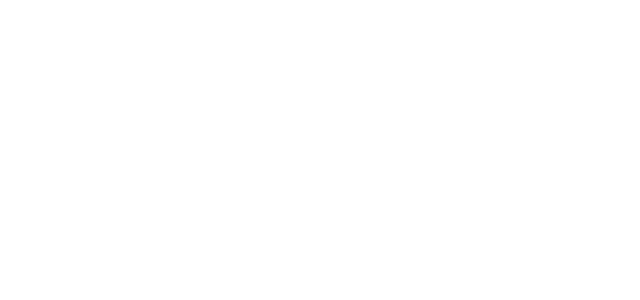
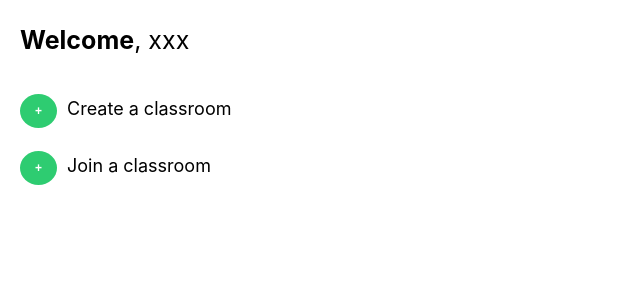
Before and after one commit to wenloong/UClassRoom, a React (Create React App) app in the folder frontend/: page / in a window 1280 px wide. Shown: the top 300 px of the page, without its empty margins (0-640 px from the left). Built offline with nearby package versions, Linux system fonts and the light colour scheme.

Commit message:
Added home page

```diff
--- a/frontend/src/App.js
+++ b/frontend/src/App.js
@@ -1,8 +1,10 @@
 import React from 'react';
+import Home from './component/home/Home';
 
 function App() {
   return (
     <div className="App">
+      <Home/>
     </div>
   );
 }
--- /dev/null
+++ b/frontend/src/component/home/Home.jsx
@@ -0,0 +1,25 @@
+import React, {Component} from 'react';
+
+import './../../stylesheets/Home.css';
+
+export default class Home extends Component {
+   render() {
+      return (
+         <React.Fragment>
+            <div className="home-wrapper">
+               <div className="welcome-greeting">
+                  <p><span className="bold">Welcome</span>, xxx</p>
+               </div>
+               <div className="create-classroom">
+                  <button>+</button>
+                  <p>Create a classroom</p>
+               </div>
+               <div className="join-classroom">
+                  <button>+</button>
+                  <p>Join a classroom</p>
+               </div>
+            </div>
+         </React.Fragment>
+      )
+   }
+}
--- /dev/null
+++ b/frontend/src/stylesheets/Home.css
@@ -0,0 +1,94 @@
+/* Smartphones (portrait and landscape) ----------- */
+@media only screen
+and (min-device-width : 320px) {
+   .bold {
+      font-weight: bold;
+   }
+
+   .home-wrapper {
+      margin: 0 20px;
+   }
+
+   .create-classroom button,
+   .create-classroom p,
+   .join-classroom button,
+   .join-classroom p {
+      display: inline-block;
+   }
+
+   .welcome-greeting {
+      font-size: 25px;
+   }
+
+   .create-classroom button,
+   .join-classroom button {
+      border-radius: 100%;
+      border: none;
+      padding: 10px 15px;
+      background-color: #2ecc71;
+      font-size: 12px;
+      font-weight: bold;
+      color: #fff;
+   }
+
+   .create-classroom p,
+   .join-classroom p {
+      margin-left: 10px;
+      font-size: 18px;
+   }
+
+}
+
+/* Smartphones (landscape) ----------- */
+@media only screen
+and (min-width : 321px) {
+/* Styles */
+}
+
+/* Smartphones (portrait) ----------- */
+@media only screen
+and (max-width : 320px) {
+/* Styles */
+}
+
+/* iPads (portrait and landscape) ----------- */
+@media only screen
+and (min-device-width : 768px)
+and (max-device-width : 1024px) {
+/* Styles */
+}
+
+/* iPads (landscape) ----------- */
+@media only screen
+and (min-device-width : 768px)
+and (max-device-width : 1280px)
+and (orientation : landscape) {
+/* Styles */
+}
+
+/* iPads (portrait) ----------- */
+@media only screen
+and (min-device-width : 768px)
+and (max-device-width : 1280px)
+and (orientation : portrait) {
+/* Styles */
+}
+
+/* Desktops and laptops ----------- */
+@media only screen
+and (min-width : 1281px) {
+/* Styles */
+}
+
+/* Large screens ----------- */
+@media only screen
+and (min-width : 1824px) {
+/* Styles */
+}
+
+/* iPhone 4 ----------- */
+@media
+only screen and (-webkit-min-device-pixel-ratio : 1.5),
+only screen and (min-device-pixel-ratio : 1.5) {
+/* Styles */
+}
```
Also changed, not shown: frontend/src/component/home/home.jsx (deleted, +0 -11 lines), frontend/src/component/inclass/InClass.jsx (line endings or trailing spaces), frontend/src/component/signin/SignIn.jsx (line endings or trailing spaces).
